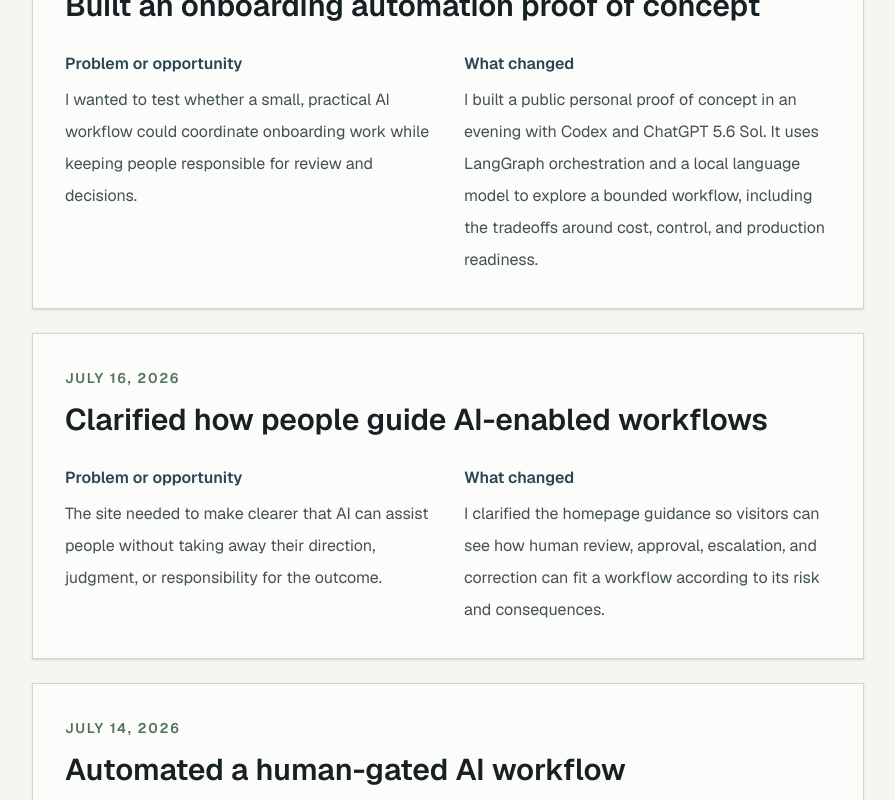
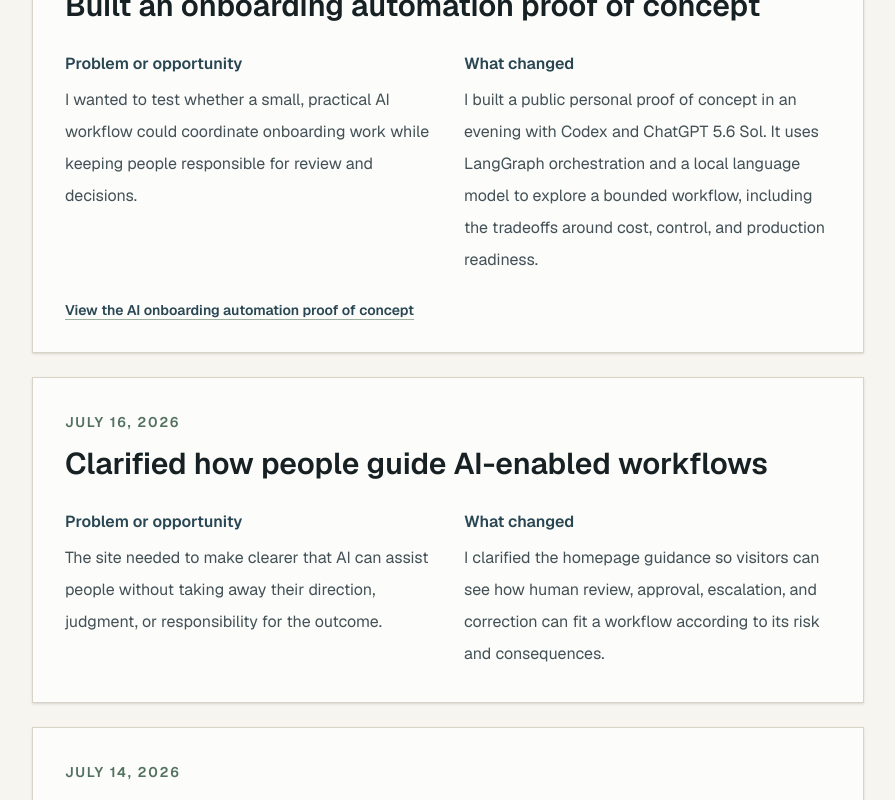
Before and after one commit to todd-brunia/ai-consulting-site, a Next.js app: page /journal in a window 1280 px wide. Shown: the part 699-1499 px from the top of the page, without its empty margins (192-1087 px from the left). Built offline with nearby package versions, Linux system fonts and the light colour scheme.

Commit message:
Implement issue #45

```diff
--- a/src/app/journal/journal-content.ts
+++ b/src/app/journal/journal-content.ts
@@ -4,6 +4,10 @@ export type JournalEntry = {
   title: string;
   problemOrOpportunity: string;
   accomplished: string;
+  relatedLink?: {
+    href: string;
+    label: string;
+  };
 };
 
 export const journalEntries = [
@@ -15,6 +19,10 @@ export const journalEntries = [
       "I wanted to test whether a small, practical AI workflow could coordinate onboarding work while keeping people responsible for review and decisions.",
     accomplished:
       "I built a public personal proof of concept in an evening with Codex and ChatGPT 5.6 Sol. It uses LangGraph orchestration and a local language model to explore a bounded workflow, including the tradeoffs around cost, control, and production readiness.",
+    relatedLink: {
+      href: "https://ai-consulting-site-pied.vercel.app/public-work/ai-onboarding-automation-poc",
+      label: "View the AI onboarding automation proof of concept",
+    },
   },
   {
     id: "clarified-human-guidance-in-ai-workflows",
--- a/src/app/journal/journal-list.tsx
+++ b/src/app/journal/journal-list.tsx
@@ -2,6 +2,9 @@ import {
   formatJournalDate,
   type JournalEntry,
 } from "./journal-content";
+
+const linkClass =
+  "font-semibold text-[#294653] underline decoration-[#9eb0a0] underline-offset-4 transition hover:text-[#172124] focus-visible:outline-2 focus-visible:outline-offset-4 focus-visible:outline-[#2f6f8f]";
 
 export function JournalList({
   entries,
@@ -38,6 +41,13 @@ export function JournalList({
                 <dd className="mt-1">{entry.accomplished}</dd>
               </div>
             </dl>
+            {entry.relatedLink && (
+              <p className="mt-6 text-sm">
+                <a href={entry.relatedLink.href} className={linkClass}>
+                  {entry.relatedLink.label}
+                </a>
+              </p>
+            )}
           </article>
         </li>
       ))}
```
Also changed, not shown: 1 other file (tests, documents, lock files or other folders).
